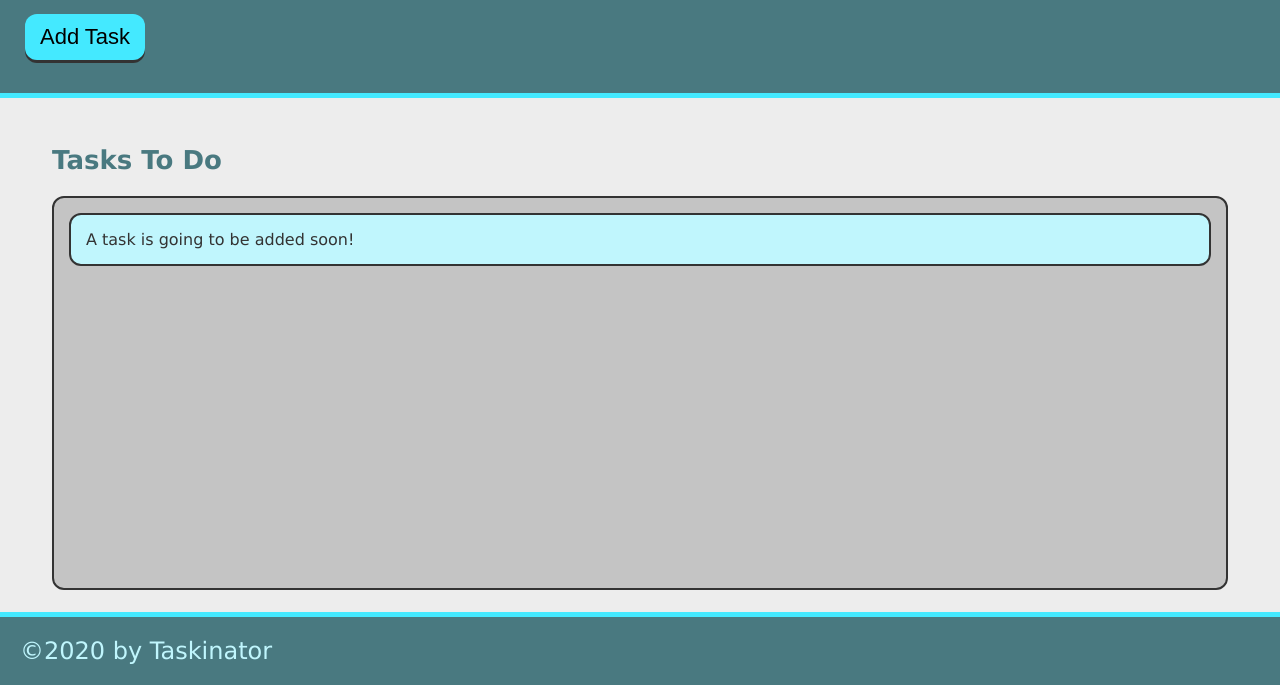
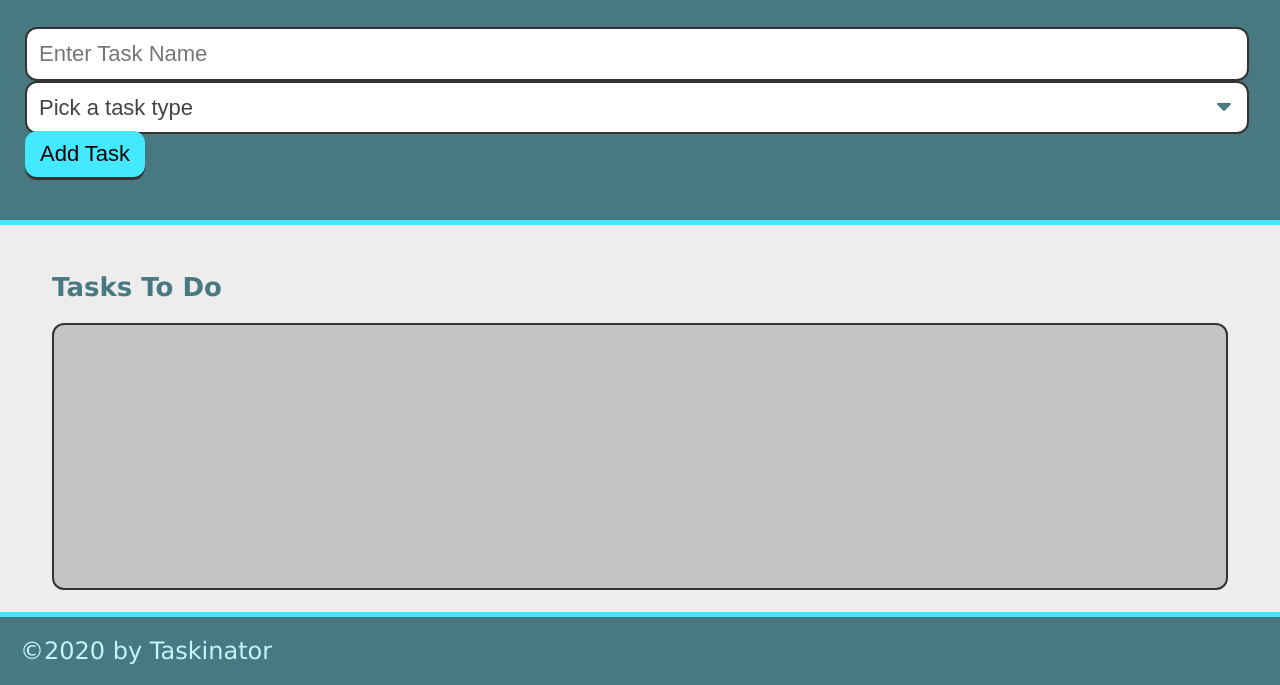
Before and after one commit to kfreeborg/taskinator, a plain HTML site: page index.html in a window 1280 px wide. Shown: the part 115-800 px from the top of the page. Drawn offline with Linux system fonts and the light colour scheme.

Commit message:
added form group

```diff
--- a/index.html
+++ b/index.html
@@ -19,9 +19,19 @@
     <p>
       Click the button below to add a new task!
     </p>
-    <button class="btn" id="save-task">
-      Add Task
-    </button>
+    <form id="task-form">
+      <div class="form-group">
+        <input type="text" name="task-name" class="text-input" placeholder="Enter Task Name" />
+        <select name="task-type" class="select-dropdown">
+          <option value="" disabled selected>Pick a task type</option>
+          <option value="Print">Print</option>
+          <option value="Web">Web</option>
+          <option value="Mobile">Mobile</option>
+        </select>
+        <button class="btn" id="save-task">Add Task</button>
+      </div>
+    </form>
+
 
   </header>
 
@@ -32,9 +42,9 @@
         Tasks To Do
       </h2>
       <ul class="task-list" id="tasks-to-do">
-        <li class="task-item">
+        <!-- <li class="task-item">
           A task is going to be added soon!
-        </li>
+        </li> -->
       </ul>
     </section>
 
```
